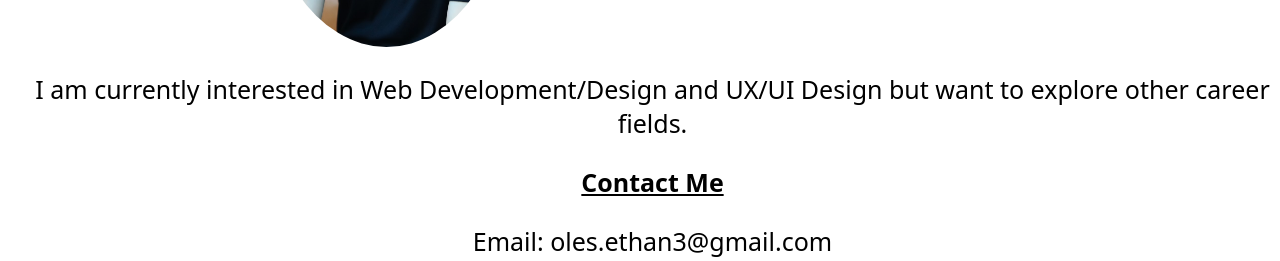
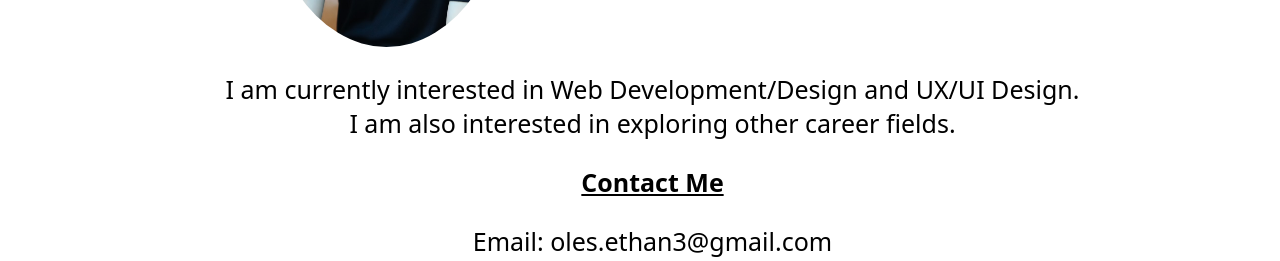
Before and after one commit to olesethan3/mi349_final_project, a plain HTML site: page index.html in a window 1280 px wide. Shown: the part 519-780 px from the top of the page. Drawn offline with Linux system fonts and the light colour scheme.

Commit message:
HomePage Update Pt 2.

```diff
--- a/index.html
+++ b/index.html
@@ -24,7 +24,7 @@
         <p>Hi, I'm Ethan. <br> <br> A College Student. <br> <br> </p>
     </div>
     <div class="homepagecontentmain">
-        <p> I am currently interested in Web Development/Design and UX/UI Design but want to explore other career fields.  </p>
+        <p> I am currently interested in Web Development/Design and UX/UI Design. <br> I am also interested in exploring other career fields. </p>
         <p id="contactme"> Contact Me </p>
         <p>Email: oles.ethan3@gmail.com </p>
         <p>Connect on Linkedln: <a href="https://www.linkedin.com/in/ethan-oles-06b4bb26a/"><img class="homeview" src="Images/ViewButton.png" alt="view button"></a></p>
```
